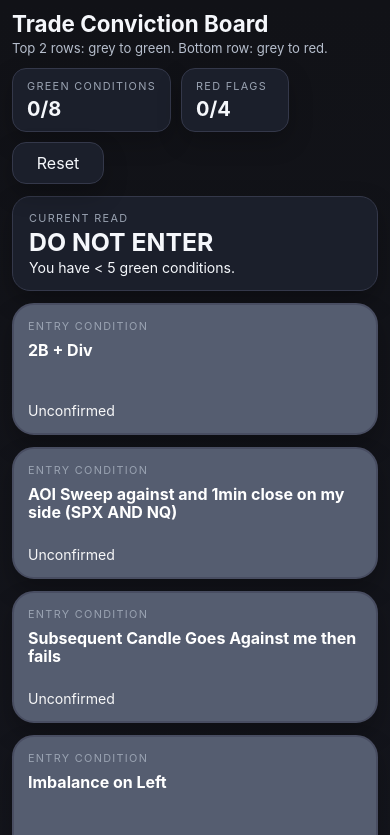
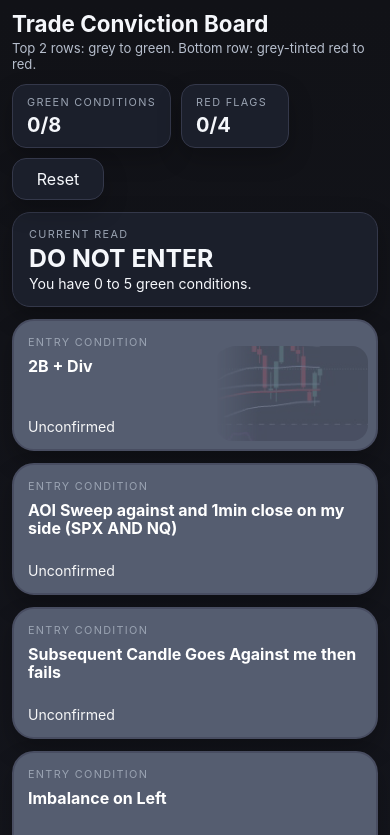
Before and after one commit to bboypkj/trade-checklist-app, a React (Vite) app: page / in a window 390 px wide. Shown: the top 835 px of the page. Built offline with nearby package versions, Linux system fonts and the light colour scheme.

Commit message:
Add files via upload
trying to add images

```diff
--- a/src/App.jsx
+++ b/src/App.jsx
@@ -1,7 +1,7 @@
 import React, { useMemo, useState } from 'react';
 
 const defaultTiles = [
-  { id: 1, label: '2B + Div', group: 'entry', state: 'neutral' },
+  { id: 1, label: '2B + Div', group: 'entry', state: 'neutral', image: '/2b.png' },
   { id: 2, label: 'AOI Sweep against and 1min close on my side (SPX AND NQ)', group: 'entry', state: 'neutral' },
   { id: 3, label: 'Subsequent Candle Goes Against me then fails', group: 'entry', state: 'neutral' },
   { id: 4, label: 'Imbalance on Left', group: 'entry', state: 'neutral' },
@@ -39,14 +39,14 @@ function getOverallStatus(greenCount, redCount) {
   if (greenCount >= 6) {
     return {
       title: 'A',
-      subtitle: 'You have 6 or more conditions confirmed.',
+      subtitle: 'You have 6 or 7 conditions confirmed.',
       className: 'status-card status-green',
     };
   }
 
   return {
     title: 'DO NOT ENTER',
-    subtitle: 'You have < 5 green conditions.',
+    subtitle: 'You have 0 to 5 green conditions.',
     className: 'status-card status-neutral',
   };
 }
@@ -80,7 +80,7 @@ export default function App() {
         <header className="topbar">
           <div>
             <h1>Trade Conviction Board</h1>
-            <p>Top 2 rows: grey to green. Bottom row: grey to red.</p>
+            <p>Top 2 rows: grey to green. Bottom row: grey-tinted red to red.</p>
           </div>
           <div className="topbar-right">
             <div className="pill-card">
@@ -109,6 +109,7 @@ export default function App() {
             const activeClass = isEntry ? 'entry-active' : 'nogo-active';
             const neutralClass = isEntry ? 'tile-neutral' : 'nogo-neutral';
             const cardClass = tile.state === 'active' ? activeClass : neutralClass;
+            const hasImage = Boolean(tile.image);
 
             return (
               <button
@@ -116,6 +117,13 @@ export default function App() {
                 className={`tile-card ${cardClass}`}
                 onClick={() => toggleTile(tile.id)}
               >
+                {hasImage && (
+                  <div className="tile-image-wrap" aria-hidden="true">
+                    <img src={tile.image} alt="" className="tile-image" />
+                  </div>
+                )}
+
+                <div className={`tile-content ${hasImage ? 'tile-content-with-image' : ''}`}>
                   <div>
                     <div className="tile-tag">{isEntry ? 'Entry Condition' : 'No Go'}</div>
                     <div className="tile-label">{tile.label}</div>
@@ -129,6 +137,7 @@ export default function App() {
                         ? 'Active blocker'
                         : 'Not present'}
                   </div>
+                </div>
               </button>
             );
           })}
--- a/src/styles.css
+++ b/src/styles.css
@@ -161,6 +161,9 @@ button {
   cursor: pointer;
   transition: transform 0.12s ease, background 0.12s ease, border-color 0.12s ease;
   box-shadow: 0 12px 24px rgba(0, 0, 0, 0.24);
+  position: relative;
+  overflow: hidden;
+  isolation: isolate;
 }
 
 .tile-card:hover {
@@ -192,6 +195,42 @@ button {
   background: #c43b3b;
   border-color: #ff9f9f;
   color: #ffffff;
+}
+
+.tile-content {
+  position: relative;
+  z-index: 2;
+  display: flex;
+  flex-direction: column;
+  justify-content: space-between;
+  height: 100%;
+}
+
+.tile-content-with-image {
+  max-width: 60%;
+}
+
+.tile-image-wrap {
+  position: absolute;
+  right: 8px;
+  bottom: 8px;
+  width: 40%;
+  height: 78%;
+  opacity: 0.22;
+  pointer-events: none;
+  overflow: hidden;
+  border-radius: 16px;
+  z-index: 1;
+}
+
+.tile-image {
+  width: 100%;
+  height: 100%;
+  object-fit: cover;
+  display: block;
+  -webkit-mask-image: linear-gradient(to left, rgba(0, 0, 0, 1) 72%, rgba(0, 0, 0, 0) 100%);
+  mask-image: linear-gradient(to left, rgba(0, 0, 0, 1) 72%, rgba(0, 0, 0, 0) 100%);
+  filter: saturate(0.9) contrast(1.02);
 }
 
 .tile-label {
@@ -258,6 +297,17 @@ button {
     border-radius: 18px;
   }
 
+  .tile-image-wrap {
+    right: 6px;
+    bottom: 6px;
+    width: 42%;
+    height: 76%;
+  }
+
+  .tile-content-with-image {
+    max-width: 58%;
+  }
+
   .tile-label {
     font-size: 0.98rem;
     line-height: 1.1;
@@ -314,6 +364,15 @@ button {
     padding: 14px;
   }
 
+  .tile-content-with-image {
+    max-width: 56%;
+  }
+
+  .tile-image-wrap {
+    width: 42%;
+    height: 74%;
+  }
+
   .tile-label {
     font-size: 1rem;
   }
```
Lines whose indentation alone changed are shown as unchanged.
